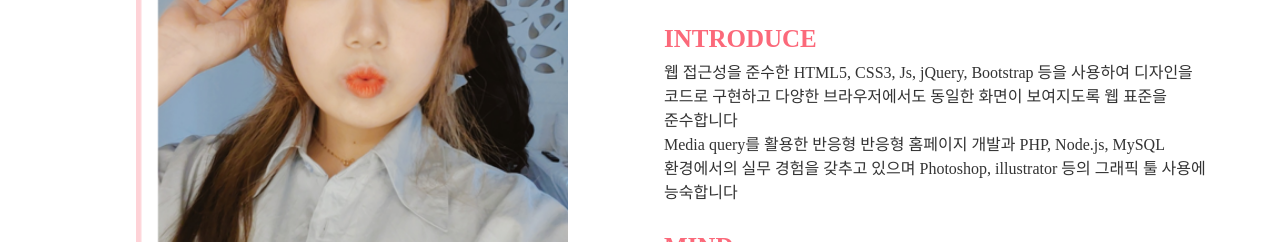
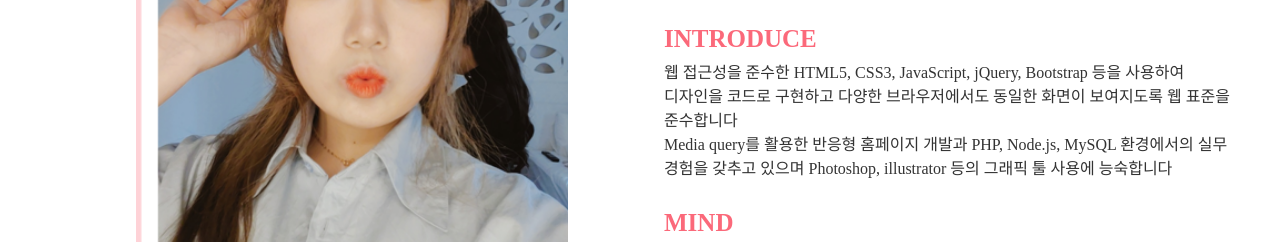
Before and after one commit to yun1025/portfolio, a plain HTML site: page index.html in a window 1280 px wide. Shown: the part 1190-1432 px from the top of the page. Drawn offline with nearby package versions, Linux system fonts and the light colour scheme.

Commit message:
Update : 오전 선생님께 컨펌받은 수정사항 적용
About me - 내용 수정, Carrer - 글씨색을 더 연하게 수정

```diff
--- a/css/style.css
+++ b/css/style.css
@@ -218,7 +218,7 @@ header:after { content: ""; display: block; clear: both;}
 		#career h4, #career p, #career strong { color: #fff;}
 		#career .year { font-size: 15px; font-weight: bold; color: #f91d37;}
 		#career h4 { font-size: 20px; margin-bottom: 15px;}
-		#career p { line-height: 22px;}
+		#career p { line-height: 22px; color: #ddd;}
 
 		/* 연도 막대 */
 		#career .career_icon { left: 50.8%; top: 20%;}
--- a/index.html
+++ b/index.html
@@ -75,8 +75,8 @@
 					<p>사용자에게 직관적인 UI와 편리한 기능을 제공하기 위해 연구하고 이야기 나누는 것을 좋아합니다 또, 동적인 홈페이지에 관심이 많아 CSS 또는 UI Library를 이용하여 시선을 사로잡는 홈페이지를 구현하기 위해 끊임없이 노력하고 있습니다</p>
 
 					<h3>introduce</h3>
-					<p>웹 접근성을 준수한 HTML5, CSS3, Js, jQuery, Bootstrap 등을 사용하여 디자인을 코드로 구현하고 다양한 브라우저에서도 동일한 화면이 보여지도록 웹 표준을 준수합니다<br>
-					Media query를 활용한 반응형 반응형 홈페이지 개발과 PHP, Node.js, MySQL 환경에서의 실무 경험을 갖추고 있으며 Photoshop, illustrator 등의 그래픽 툴 사용에 능숙합니다</p>
+					<p>웹 접근성을 준수한 HTML5, CSS3, JavaScript, jQuery, Bootstrap 등을 사용하여 디자인을 코드로 구현하고 다양한 브라우저에서도 동일한 화면이 보여지도록 웹 표준을 준수합니다<br>
+					Media query를 활용한 반응형 홈페이지 개발과 PHP, Node.js, MySQL 환경에서의 실무 경험을 갖추고 있으며 Photoshop, illustrator 등의 그래픽 툴 사용에 능숙합니다</p>
 
 					<h3>Mind</h3>
 					<p>프론트엔드 개발자는 사용자에게 보여지는 화면을 코드로 구현할 뿐만 아니라 디자인과 백엔드 개발의 중간 단계에서 연결고리의 역할을 한다고 생각합니다 팀원들과의 소통을 가장 중요하게 생각하는 만큼 적극적이고 능동적인 마인드로 다양한 의견을 듣고 제 생각을 공유하며 사용자에게 더 편리하고 직관적인 화면을 보여줄 수 있도록 노력하고자 합니다</p>
```
